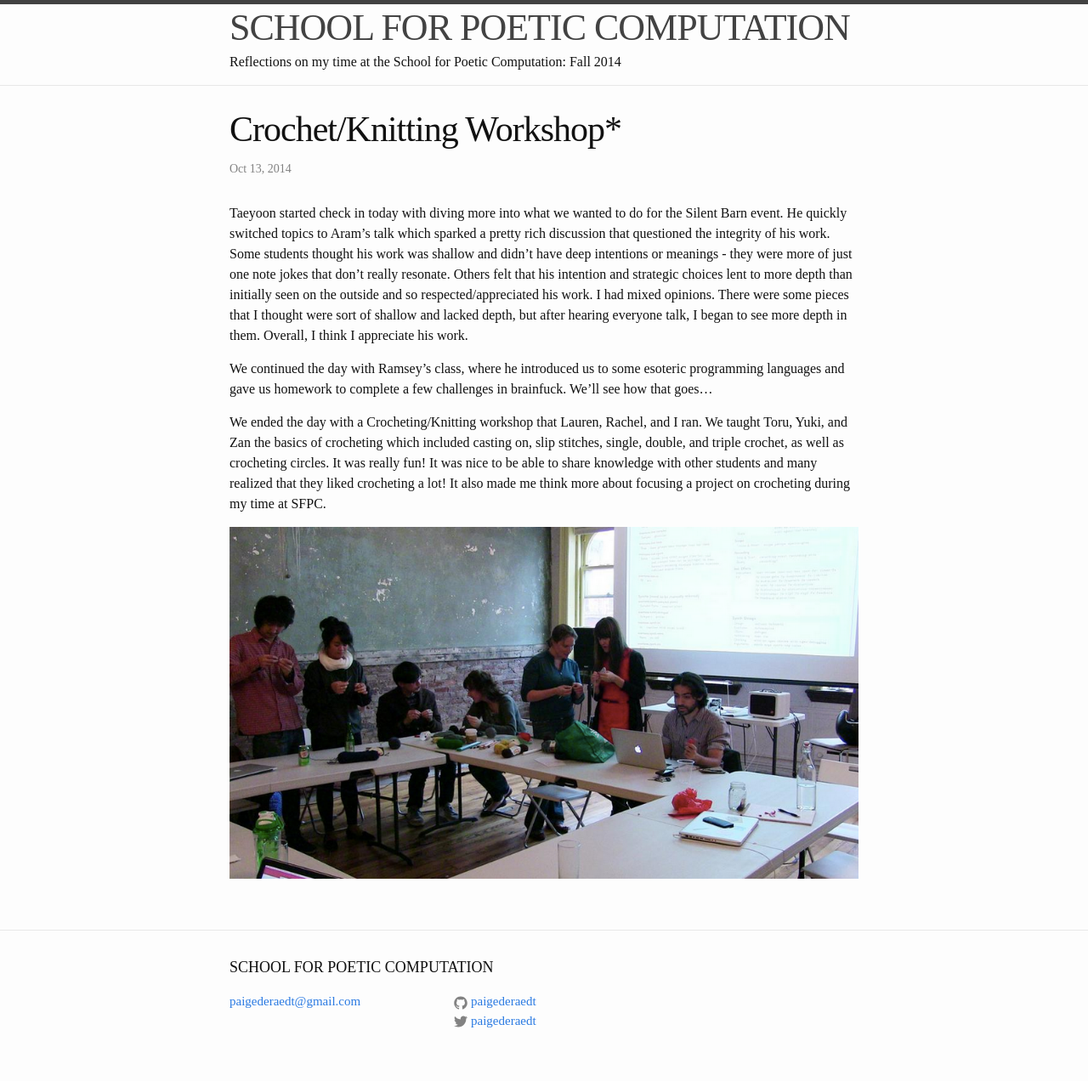
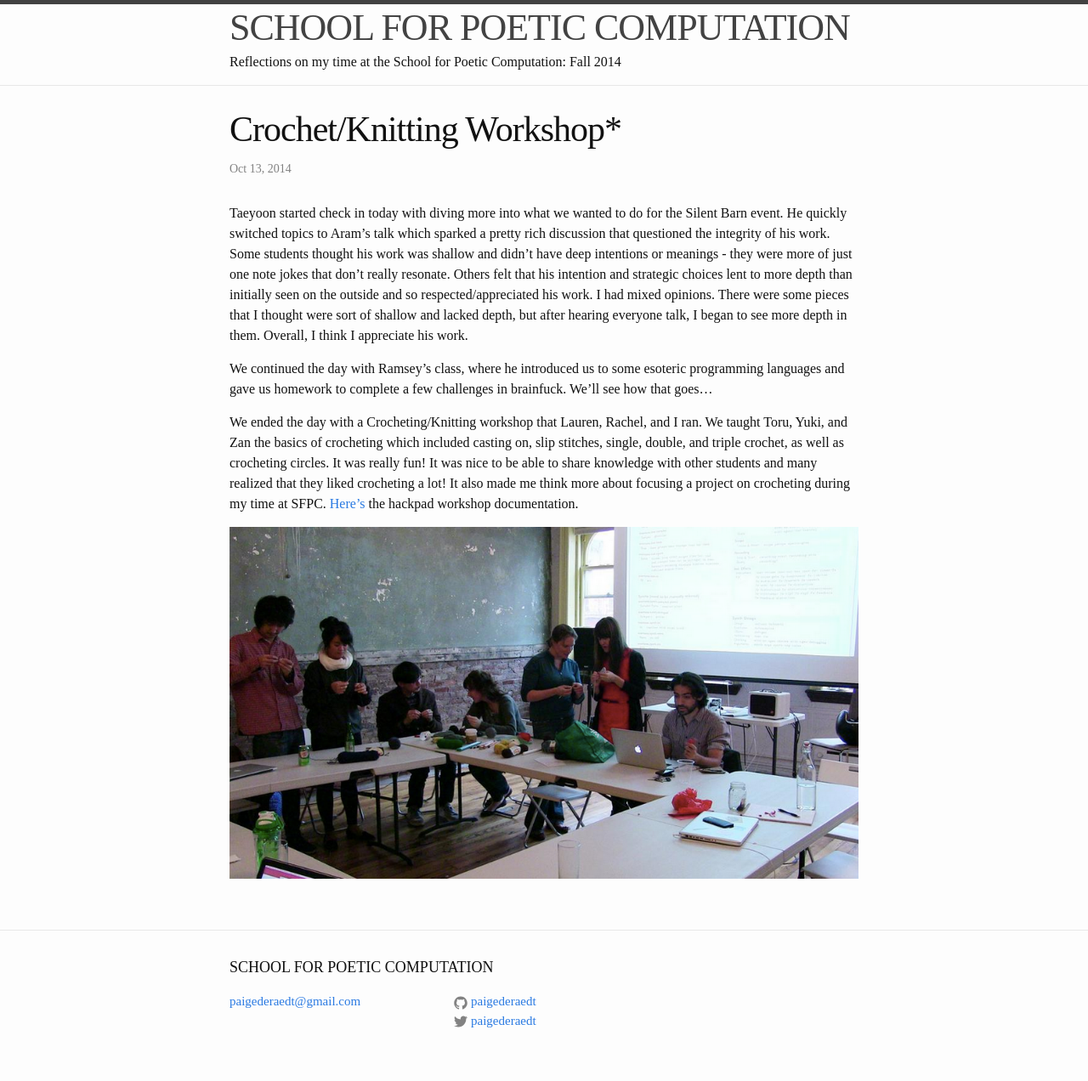
Before and after one commit to paigederaedt/blog, a Jekyll site: the page built from _posts/2014-10-13-CrochetKnittingWorkshop.markdown, in a window 1280 px wide. Shown: the whole page at 85% size. Built offline with Jekyll 4.4.1, drawn with Linux system fonts in a browser that asks for light colours.

Commit message:
a few updates

```diff
--- a/_posts/2014-10-13-CrochetKnittingWorkshop.markdown
+++ b/_posts/2014-10-13-CrochetKnittingWorkshop.markdown
@@ -8,6 +8,6 @@ Taeyoon started check in today with diving more into what we wanted to do for th
 
 We continued the day with Ramsey's class, where he introduced us to some esoteric programming languages and gave us homework to complete a few challenges in brainfuck. We'll see how that goes...
 
-We ended the day with a Crocheting/Knitting workshop that Lauren, Rachel, and I ran. We taught Toru, Yuki, and Zan the basics of crocheting which included casting on, slip stitches, single, double, and triple crochet, as well as crocheting circles. It was really fun! It was nice to be able to share knowledge with other students and many realized that they liked crocheting a lot! It also made me think more about focusing a project on crocheting during my time at SFPC.
+We ended the day with a Crocheting/Knitting workshop that Lauren, Rachel, and I ran. We taught Toru, Yuki, and Zan the basics of crocheting which included casting on, slip stitches, single, double, and triple crochet, as well as crocheting circles. It was really fun! It was nice to be able to share knowledge with other students and many realized that they liked crocheting a lot! It also made me think more about focusing a project on crocheting during my time at SFPC. [Here's](https://sfpc.hackpad.com/Teachings-Knitting-Crochet-McDFCpKzMkL) the hackpad workshop documentation.
 
 ![Workshop]({{site.baseurl}}/assets/crochetingworkshop.png)
--- a/_posts/2014-10-14-SecondStudioDay.markdown
+++ b/_posts/2014-10-14-SecondStudioDay.markdown
@@ -13,3 +13,7 @@ Today was our second studio day. We started with a stand up style check in on th
 After this we listed to Zan demo a talk she is doing in November about Simpson's paradox. She demoed a new chart style she created with [Martin Wattenberg](http://www.bewitched.com/) to better visualize data so that this effect becomes more apparent. The paper that the talk about can be found [here](http://static.googleusercontent.com/media/research.google.com/en/us/pubs/archive/42901.pdf)
 
 The rest of the day was pretty standard studio...just continued to work on creating my circos visualization in d3.
+
+Here's a semi-finished product!:
+
+<iframe src="//player.vimeo.com/video/113674215" width="500" height="400" frameborder="0" webkitallowfullscreen mozallowfullscreen allowfullscreen></iframe> <p><a href="http://vimeo.com/113674215">Letter transitions of School for Poetic Computation text</a> from <a href="http://vimeo.com/user24782802">Paige DeRaedt</a> on <a href="https://vimeo.com">Vimeo</a>.</p>
```
Also changed, not shown: 2 other files.
